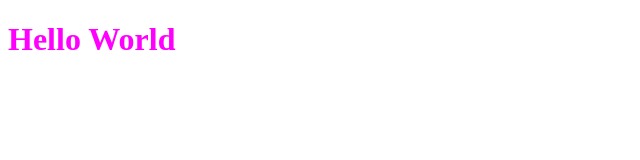
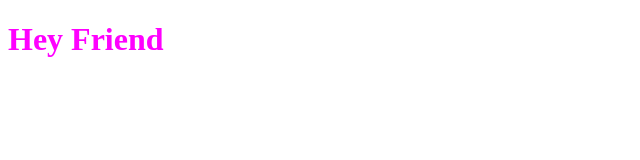
Before and after one commit to newcreature1989/codingproject01, a plain HTML site: page index.html in a window 1280 px wide. Shown: the whole page, without its empty margins (0-640 px from the left). Drawn offline with Linux system fonts and the light colour scheme.

Commit message:
hello world > whats up

```diff
--- a/index.html
+++ b/index.html
@@ -8,6 +8,6 @@
     <link rel="stylesheet" href="styles.css"
 </head>
 <body>
-    <h1>Hello World</h1>
+    <h1>Hey Friend</h1>
 </body>
 </html>
```
